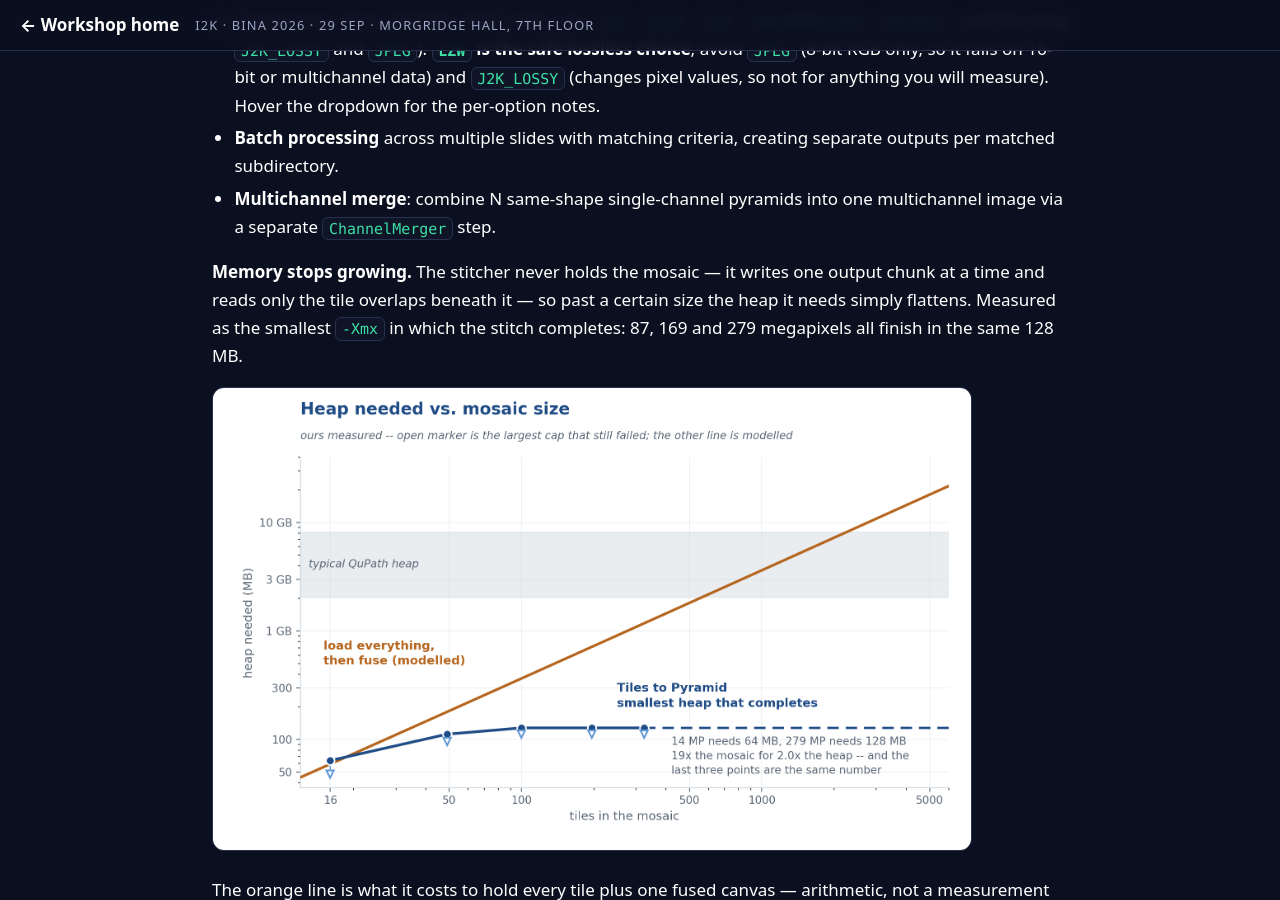
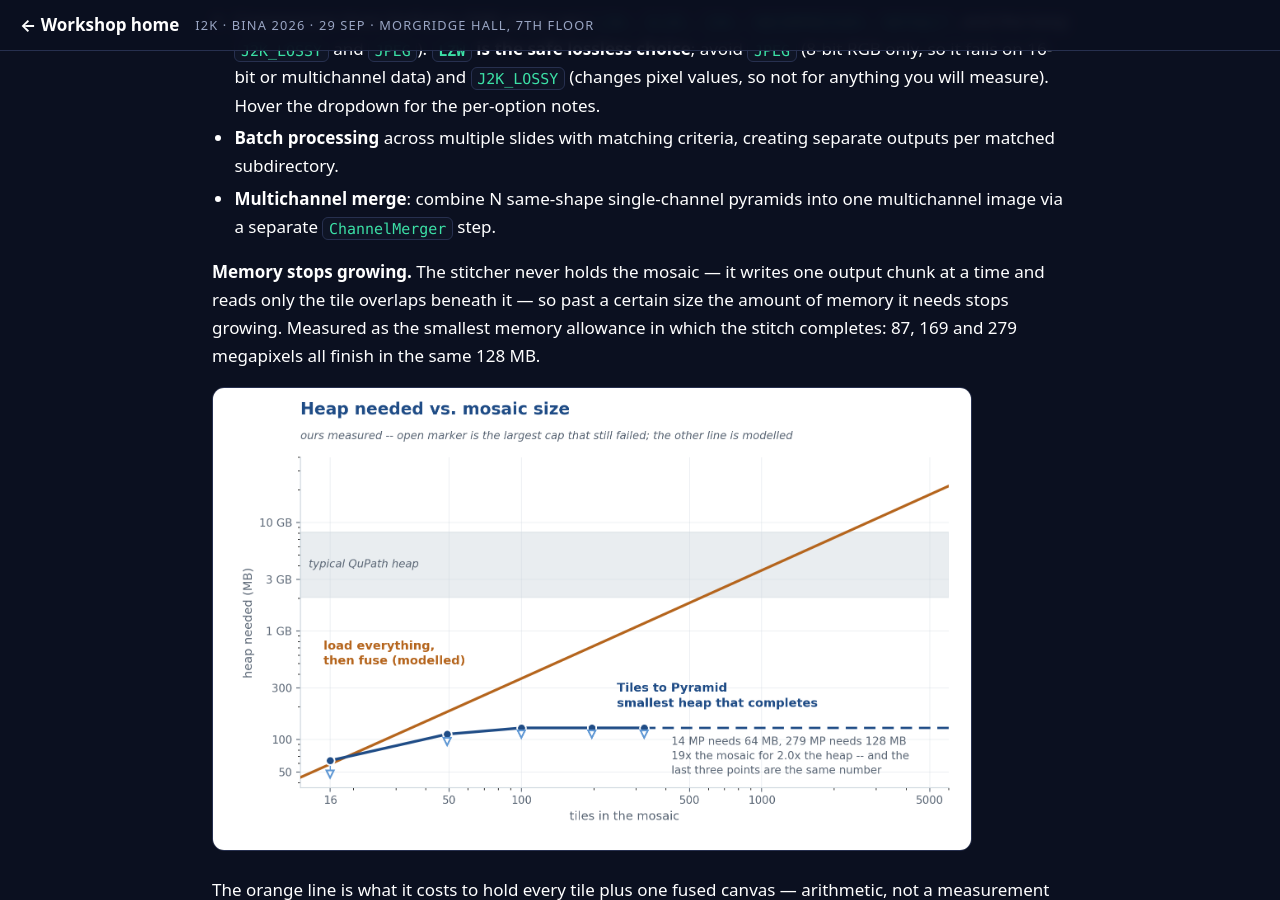
Before and after one commit to MichaelSNelson/BINA-I2K-2026-QuPath-Extensions, a Jekyll site: the page built from docs/13-tiles-to-pyramid.md, in a window 1280 px wide and 900 px high, scrolled down 1660 px. Built offline with Jekyll 4.4.1, drawn with Linux system fonts in a browser that asks for light colours.

Commit message:
Guide 13: say memory, not heap or -Xmx
Claude-Session: https://claude.ai/code/session_01KwiACUr5MacuDvqp74c96o

```diff
--- a/docs/13-tiles-to-pyramid.md
+++ b/docs/13-tiles-to-pyramid.md
@@ -64,11 +64,11 @@ all of them, so they stay aligned with each other and not just internally.
   image via a separate `ChannelMerger` step.
 
 **Memory stops growing.** The stitcher never holds the mosaic — it writes one output chunk at a
-time and reads only the tile overlaps beneath it — so past a certain size the heap it needs
-simply flattens. Measured as the smallest `-Xmx` in which the stitch completes: 87, 169 and 279
+time and reads only the tile overlaps beneath it — so past a certain size the amount of memory it
+needs stops growing. Measured as the smallest memory allowance in which the stitch completes: 87, 169 and 279
 megapixels all finish in the same 128 MB.
 
-<img src="../images/tiles-to-pyramid/memory_scaling.png" alt="Log-log plot of heap needed against tiles in the mosaic. The measured Tiles to Pyramid curve rises from 64 MB at 16 tiles to 128 MB at 100 tiles and then runs flat through 324 tiles, while a modelled load-everything-then-fuse line climbs steadily through the typical QuPath heap band." width="760">
+<img src="../images/tiles-to-pyramid/memory_scaling.png" alt="Log-log plot of memory needed against tiles in the mosaic. The measured Tiles to Pyramid curve rises from 64 MB at 16 tiles to 128 MB at 100 tiles and then runs flat through 324 tiles, while a modelled load-everything-then-fuse line climbs steadily through the range of memory QuPath is usually given." width="760">
 
 The orange line is what it costs to hold every tile plus one fused canvas — arithmetic, not a
 measurement of any particular program, and a generous lower bound at that. It is the shape that
```
